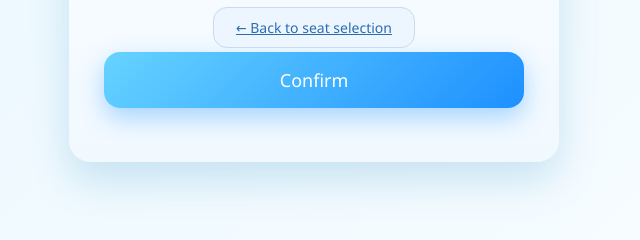
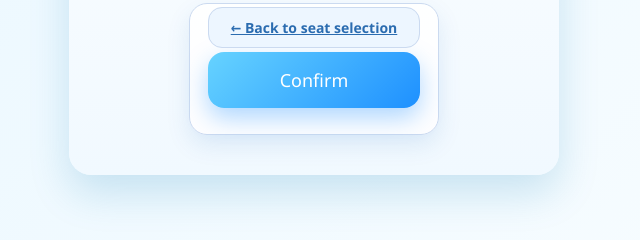
Before and after one commit to yoniepstein172/final-fly-tau-28, a Flask app: template templates/order_summary.html in a window 1280 px wide. Shown: the part 491-731 px from the top of the page, without its empty margins (326-966 px from the left). Run offline with Flask 3, Linux system fonts and the light colour scheme; the template is opened without the code that fills it, so the values that code supplies are empty.

Commit message:
Update order summary actions layout

```diff
--- a/templates/order_summary.html
+++ b/templates/order_summary.html
@@ -41,7 +41,7 @@
   </div>
 
   <!-- Actions -->
-  <div class="order-actions">
+  <div class="secondary-button">
     <a href="/flight/{{ flight_info.Flight_Number }}/seats"
        class="secondary-box">
       ← Back to seat selection
@@ -51,7 +51,9 @@
        class="action-box">
       Confirm
     </a>
+
   </div>
+
 
 </div>
 </body>
```
